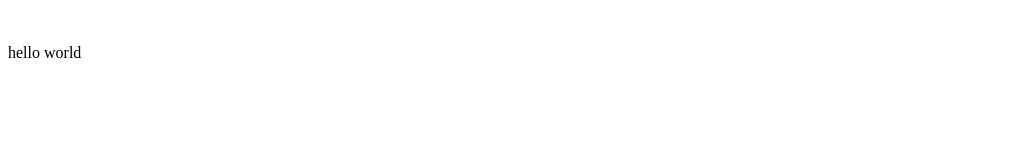
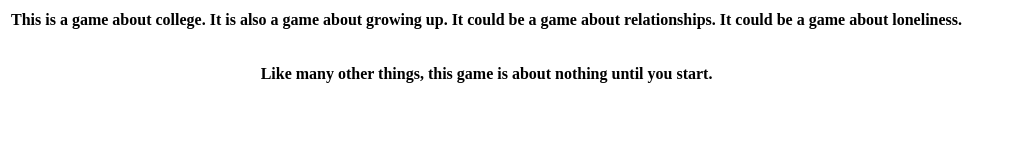
Before and after one commit to akuck20/twineprojectkuck, a plain HTML site: page index.html in a window 1280 px wide. Shown: the whole page, without its empty margins (0-1017 px from the left). Drawn offline with Linux system fonts and the light colour scheme.

Commit message:
Update index.html

```diff
--- a/index.html
+++ b/index.html
@@ -8,8 +8,12 @@
 
   <body>
     <img src=" ">
+<table>
+  <tr>
+    <th>
+      This is a game about college. It is also a game about growing up. It could be a game about relationships. It could be a game about loneliness.
       <br> <br> <br>
-hello world
+      Like many other things, this game is about nothing until you start.
 
   </body>
 
```
